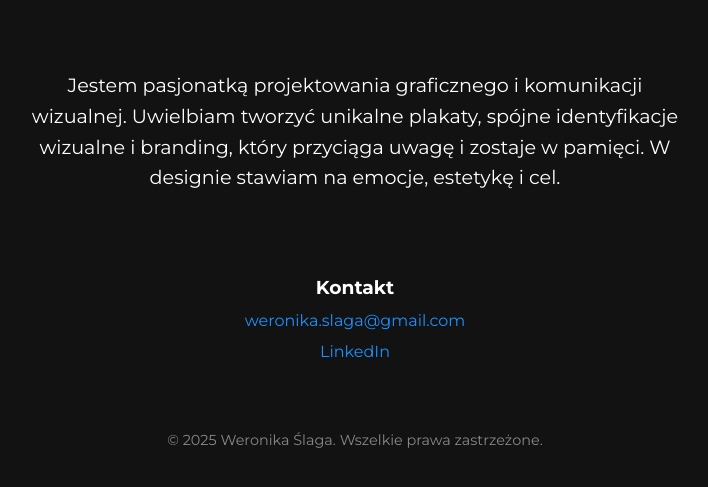
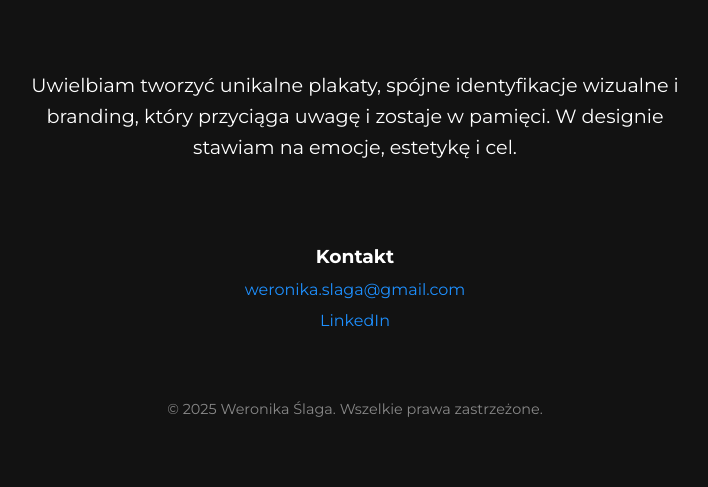
Before and after one commit to WSlaga/Portfolio, a plain HTML site: page index.html in a window 1280 px wide. Shown: the part 235-722 px from the top of the page, without its empty margins (285-993 px from the left). Drawn offline with Linux system fonts and the light colour scheme.

Commit message:
Update index.html

```diff
--- a/index.html
+++ b/index.html
@@ -70,7 +70,7 @@
   </header>
 
   <section class="about fade-in">
-    <p>Jestem pasjonatką projektowania graficznego i komunikacji wizualnej. Uwielbiam tworzyć unikalne plakaty, spójne identyfikacje wizualne i branding, który przyciąga uwagę i zostaje w pamięci. W designie stawiam na emocje, estetykę i cel.</p>
+    <p> Uwielbiam tworzyć unikalne plakaty, spójne identyfikacje wizualne i branding, który przyciąga uwagę i zostaje w pamięci. W designie stawiam na emocje, estetykę i cel.</p>
   </section>
 
   <section class="contact fade-in">
```
